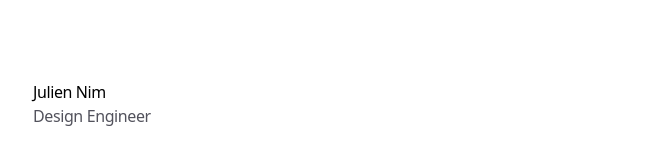
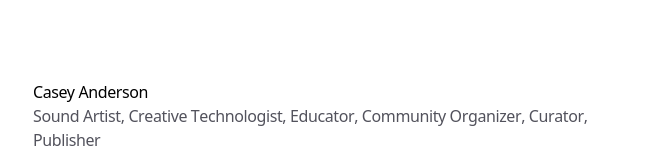
Before and after one commit to caseyanderson/caseyanderson.work, a Next.js app: page / in a window 1280 px wide. Shown: the top 164 px of the page, without its empty margins (303-975 px from the left). Built offline with nearby package versions, Linux system fonts and the light colour scheme.

Commit message:
Update header.tsx
replaces default author name and description with mine

```diff
--- a/app/header.tsx
+++ b/app/header.tsx
@@ -7,7 +7,7 @@ export function Header() {
     <header className="mb-8 flex items-center justify-between">
       <div>
         <Link href="/" className="font-medium text-black dark:text-white">
-          Julien Nim
+          Casey Anderson
         </Link>
         <TextEffect
           as="p"
@@ -16,7 +16,7 @@ export function Header() {
           className="text-zinc-600 dark:text-zinc-500"
           delay={0.5}
         >
-          Design Engineer
+          Sound Artist, Creative Technologist, Educator, Community Organizer, Curator, Publisher
         </TextEffect>
       </div>
     </header>
```
